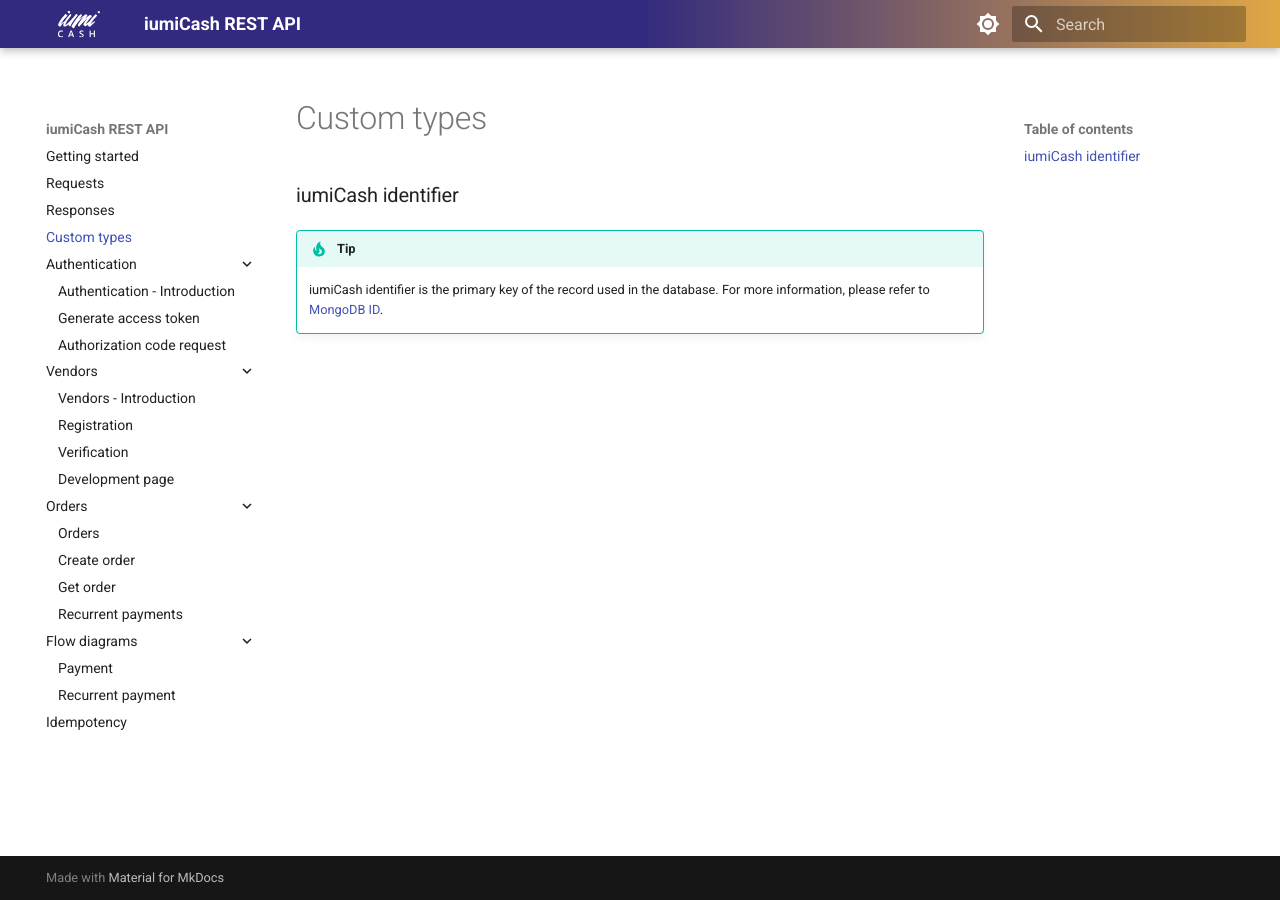
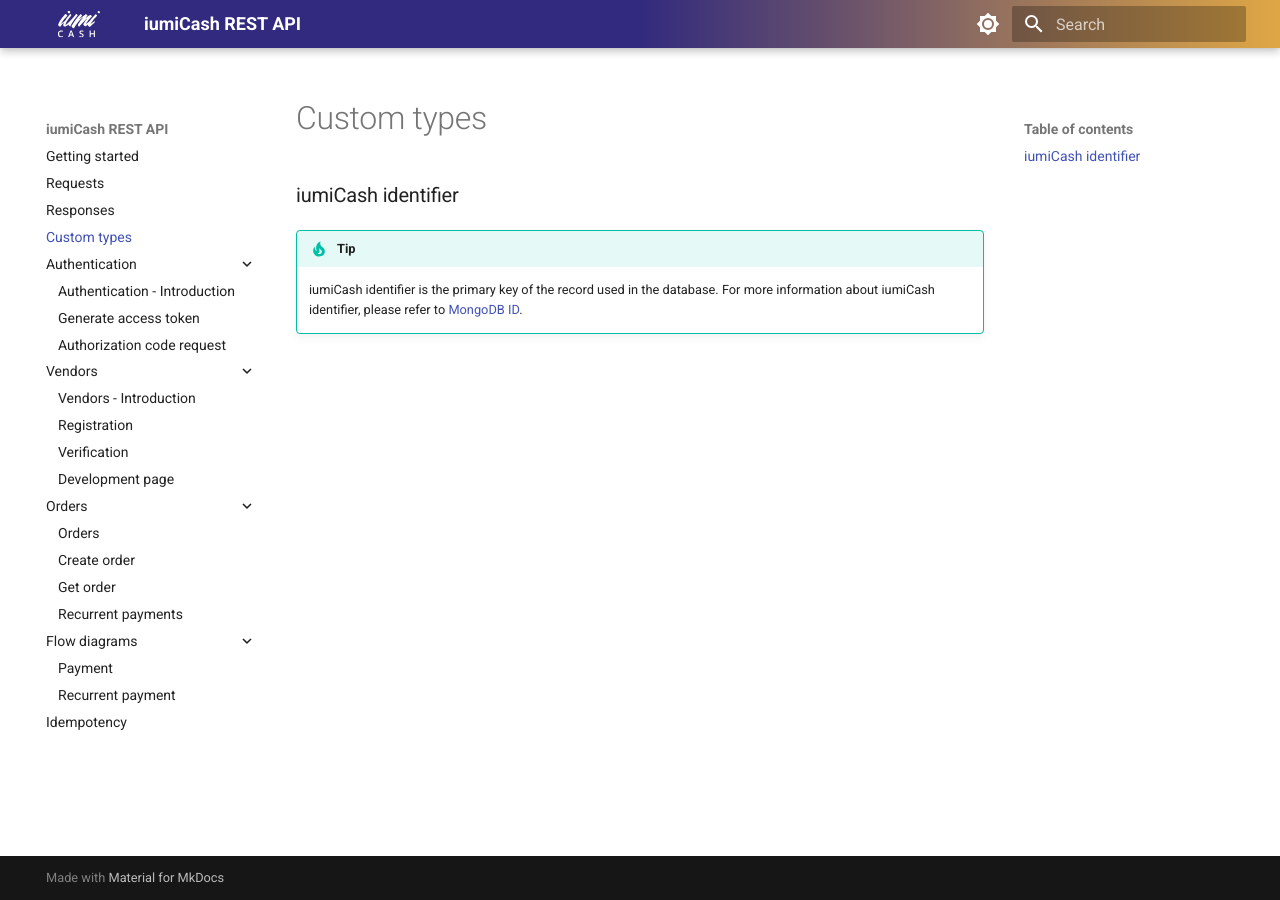
Before and after one commit to iumiCash/iumiCash.github.io, an MkDocs documentation site: the page built from docs/types.md, in a window 1280 px wide. Built offline with MkDocs 1.6.1 and Material for MkDocs 9.7.7, drawn with Linux system fonts in a browser that asks for light colours.

Commit message:
responses changes 1 by AB

```diff
--- a/docs/types.md
+++ b/docs/types.md
@@ -3,4 +3,5 @@
 ### iumiCash identifier
 
 !!! tip
-    iumiCash identifier is the primary key of the record used in the database. For more information, please refer to [MongoDB ID](https://www.mongodb.com/docs/manual/reference/method/ObjectId/).
+    iumiCash identifier is the primary key of the record used in the database.
+    For more information about iumiCash identifier, please refer to [MongoDB ID](https://www.mongodb.com/docs/manual/reference/method/ObjectId/).
```
